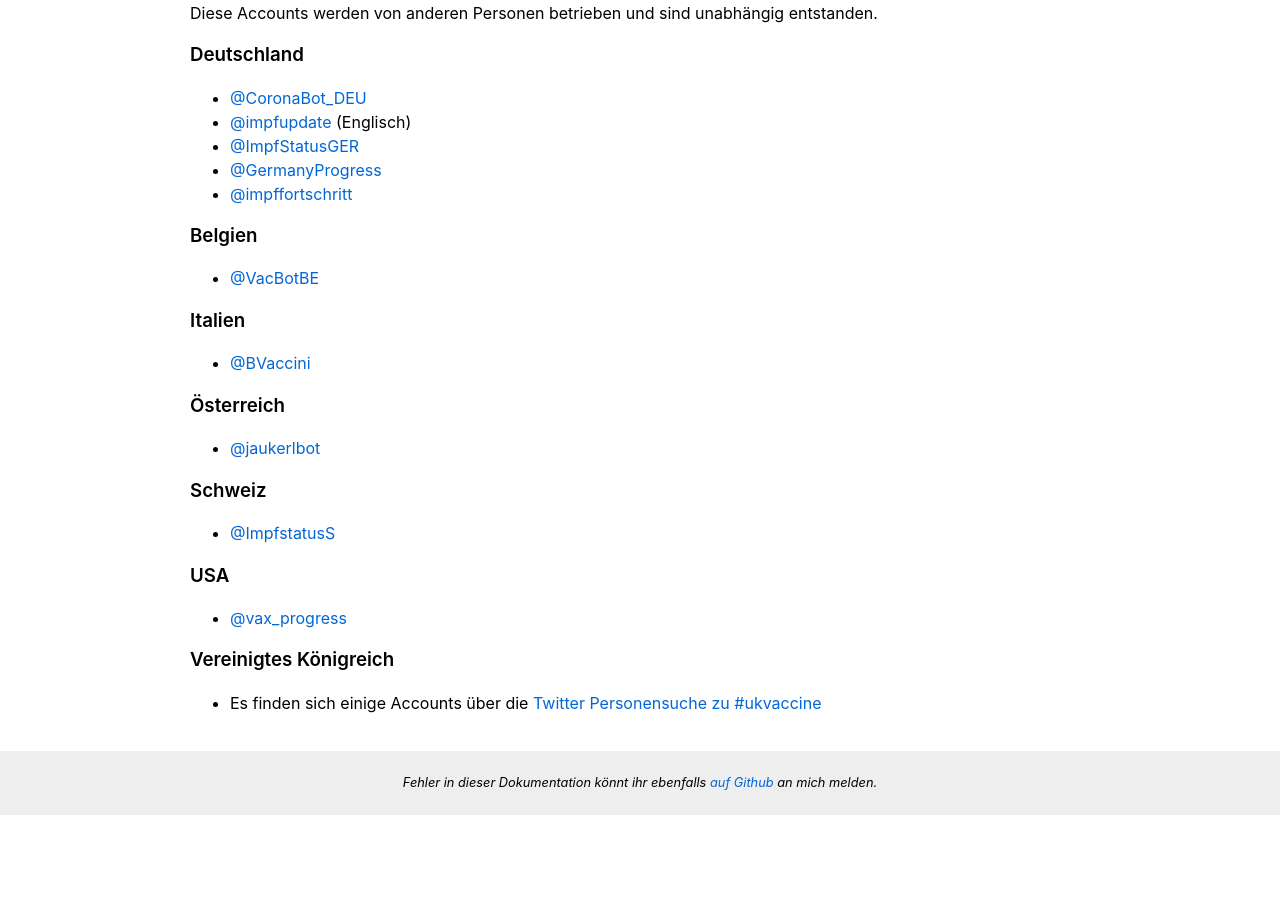
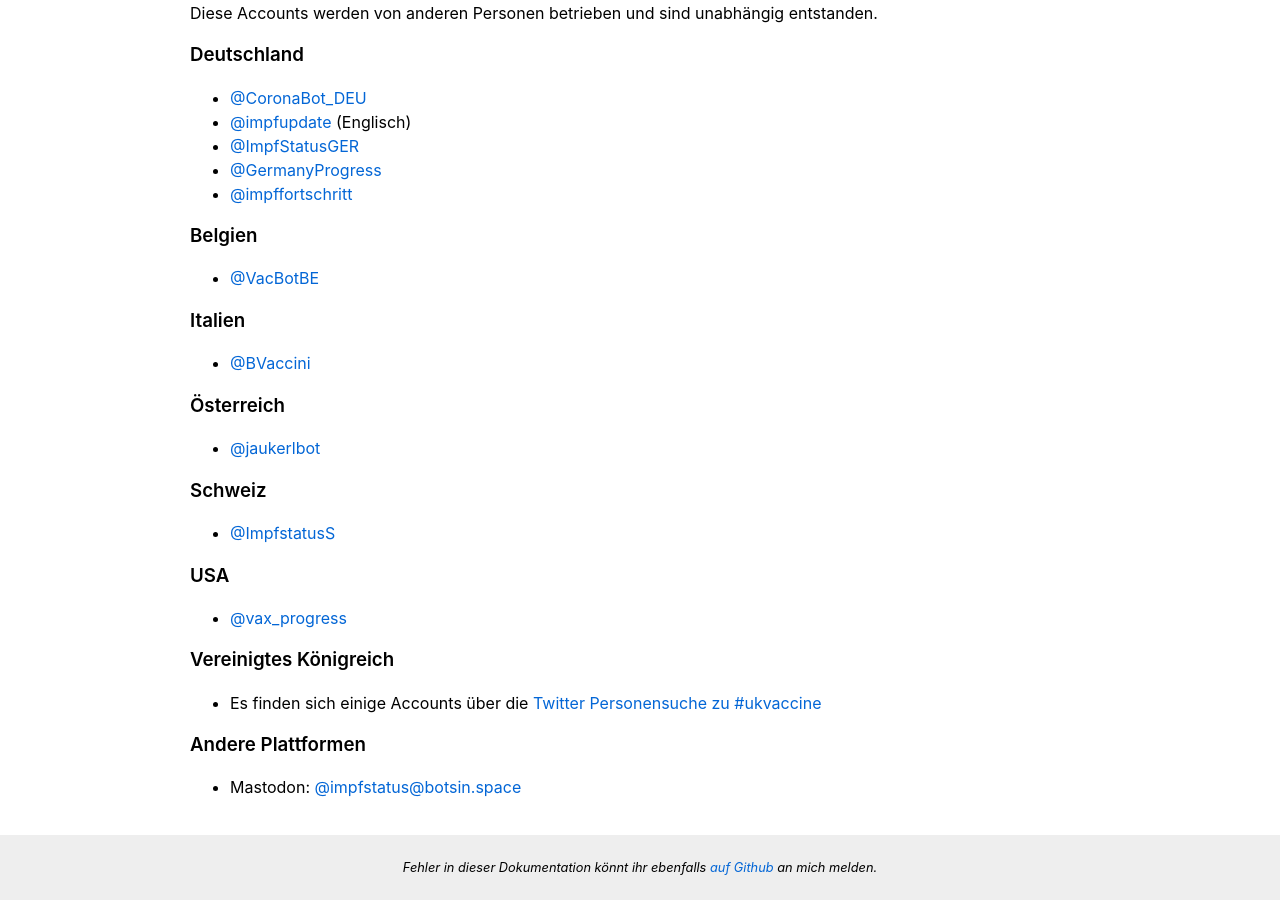
Before and after one commit to imbstt/impf-progress-bot, a Jekyll site: the page built from index.md, in a window 1280 px wide and 900 px high, scrolled down 1775 px. Built offline with Jekyll 4.4.1, drawn with Linux system fonts in a browser that asks for light colours; comment, search, counter and statistics services are not loaded; before the commit the page ends 2590 px from its top, so only the background shows below that.

Commit message:
Update index.md

```diff
--- a/index.md
+++ b/index.md
@@ -81,3 +81,7 @@
 ### Vereinigtes Königreich
 
 * Es finden sich einige Accounts über die [Twitter Personensuche zu #ukvaccine](https://twitter.com/hashtag/ukvaccine?src=hashtag_click&f=user)
+
+### Andere Plattformen
+
+* Mastodon: [@impfstatus@botsin.space](https://botsin.space/@impfstatus)
```
